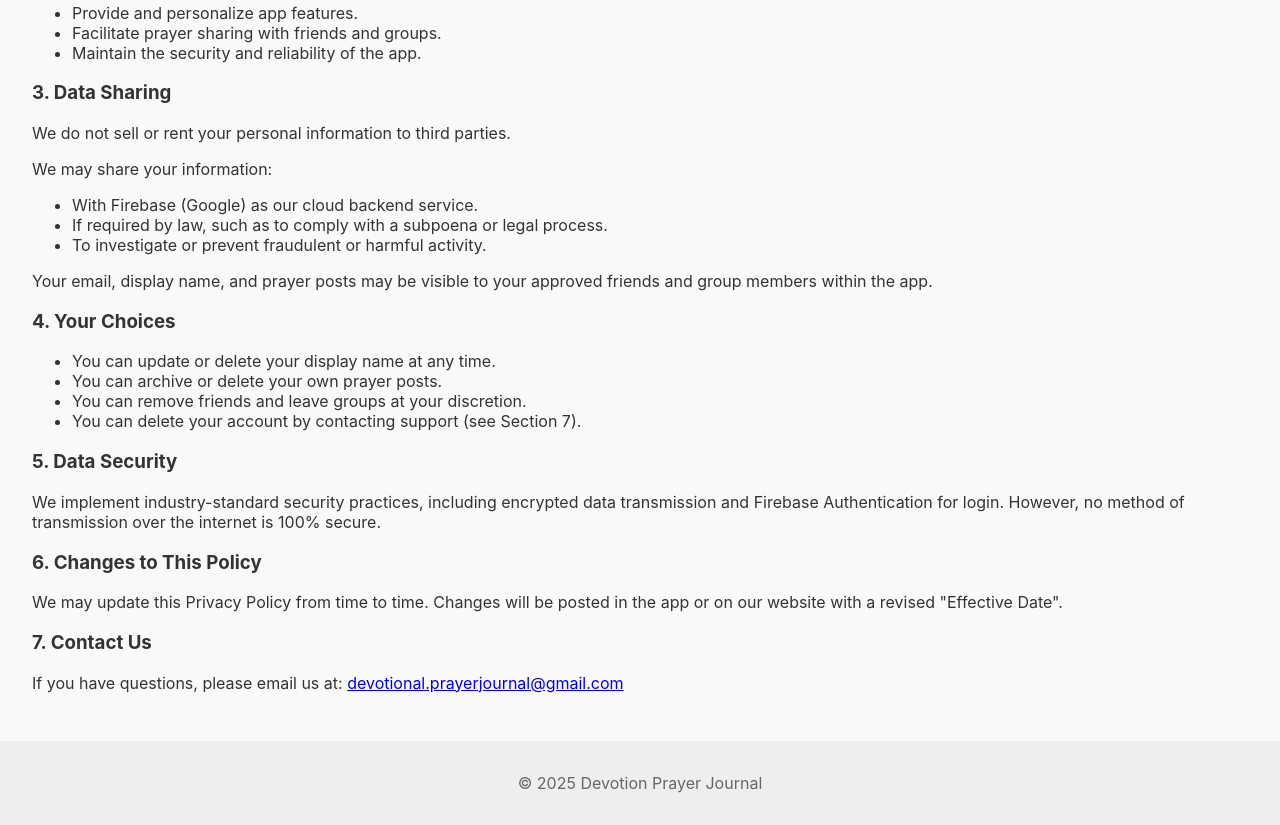
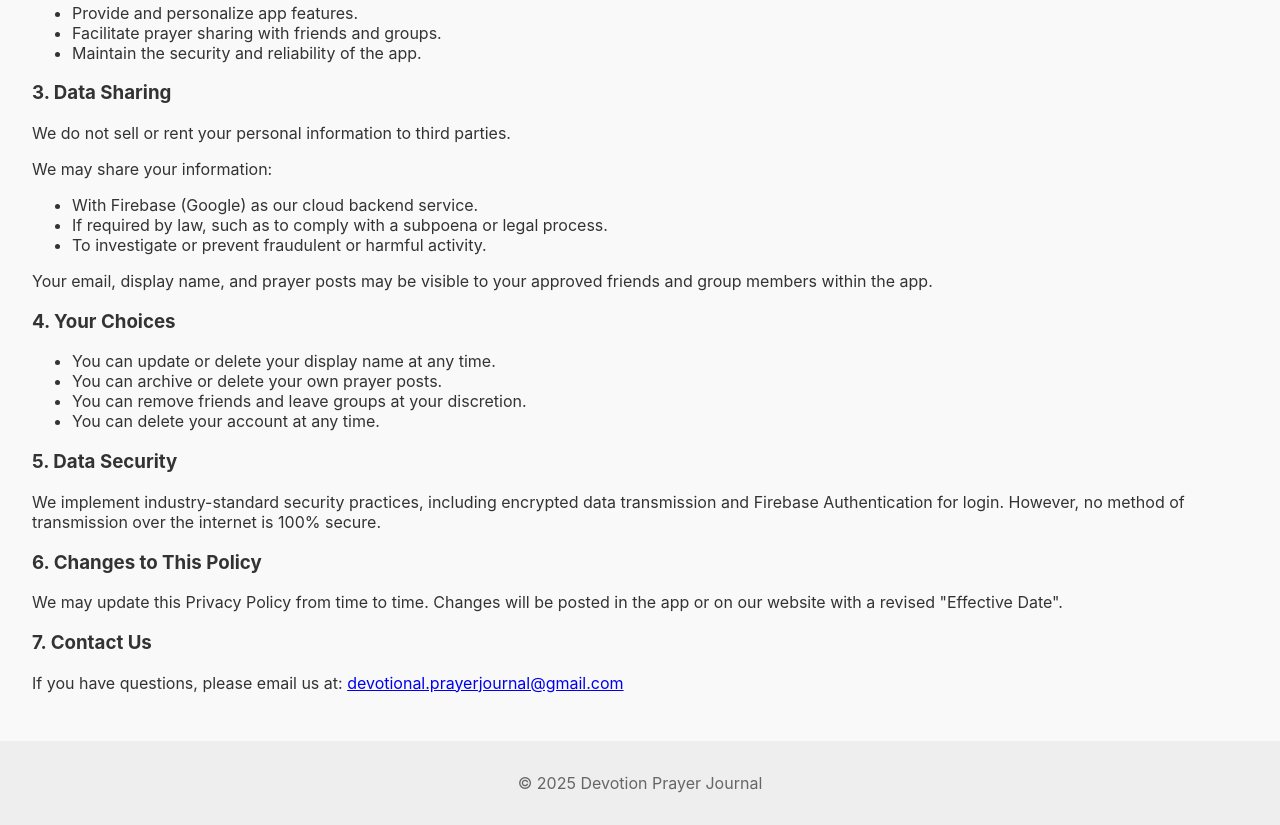
Before and after one commit to DevotionJournalApp/devotionjournalapp.github.io, a plain HTML site: page privacy.html in a window 1280 px wide. Shown: the part 545-1370 px from the top of the page. Drawn offline with Linux system fonts and the light colour scheme.

Commit message:
Update privacy.html

```diff
--- a/privacy.html
+++ b/privacy.html
@@ -53,7 +53,7 @@
         <li>You can update or delete your display name at any time.</li>
         <li>You can archive or delete your own prayer posts.</li>
         <li>You can remove friends and leave groups at your discretion.</li>
-        <li>You can delete your account by contacting support (see Section 7).</li>
+        <li>You can delete your account at any time.</li>
     </ul>
 
     <h3>5. Data Security</h3>
```
